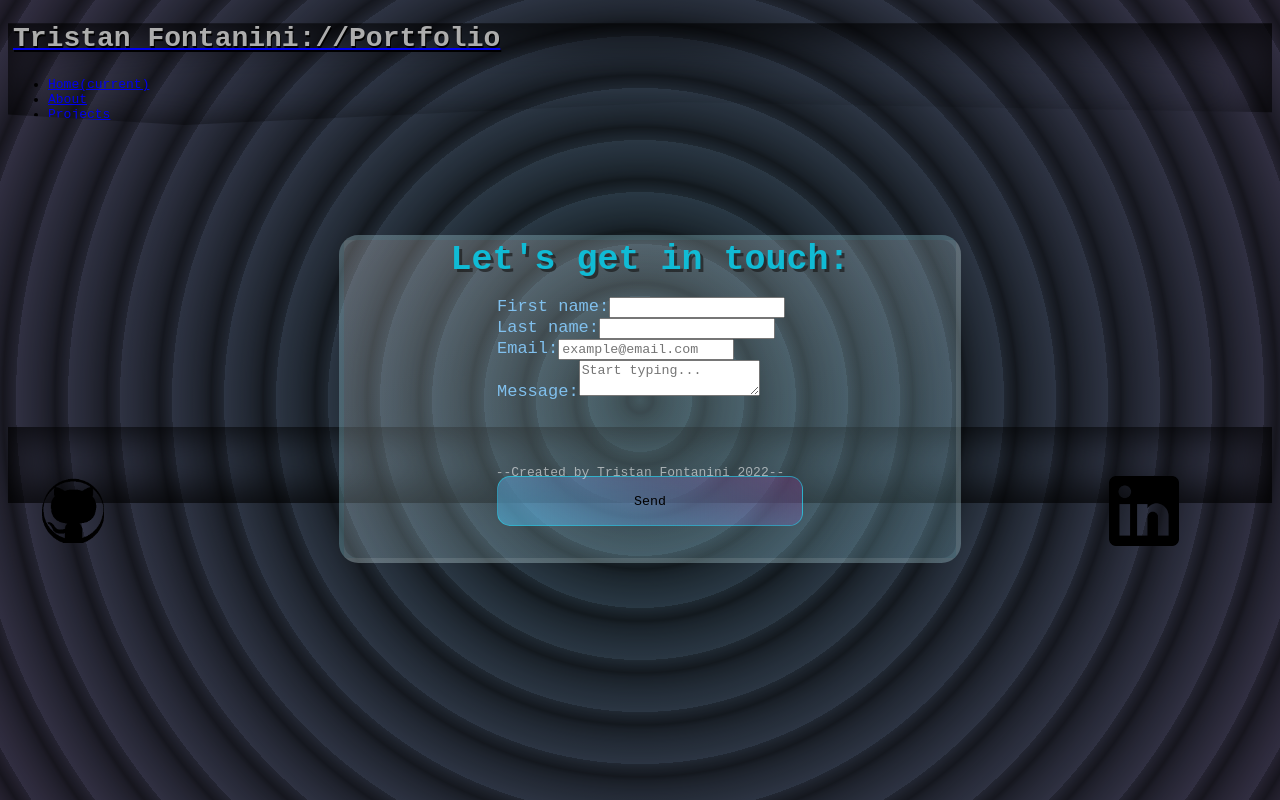
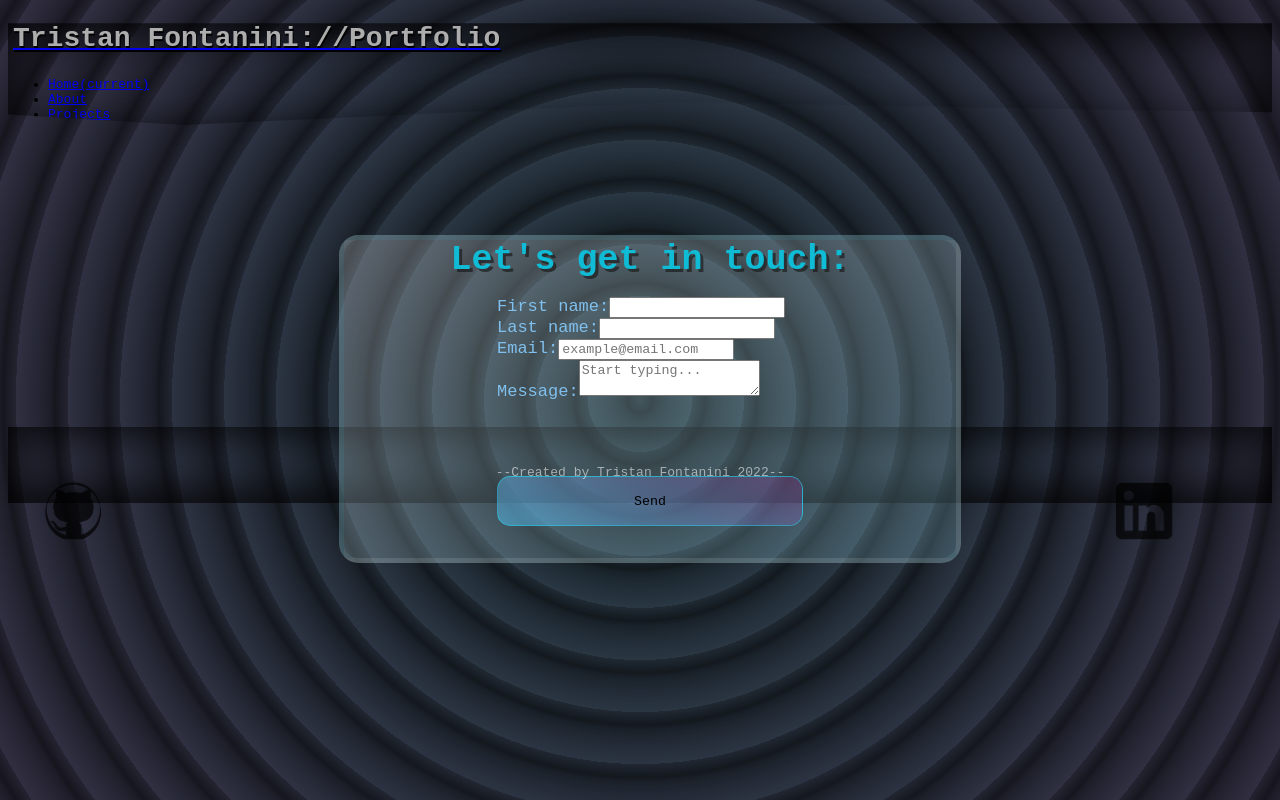
Before and after one commit to Twistedmouse/Tristan-Fontanini-Portfolio-in-React, a React (Create React App) app: page /contact in a window 1280 px wide. Shown: the top 800 px of the page. Built offline with nearby package versions, Linux system fonts and the light colour scheme; the HTML template or start-up script is replaced by a standard one.

Commit message:
updated css added comments for later

```diff
--- a/src/components/Contact.jsx
+++ b/src/components/Contact.jsx
@@ -16,6 +16,7 @@ function Contact() {
       )
       .then((res) => {
         console.log(res);
+        // add change class to send to say sent if sucessful
       })
       .catch((err) => console.log(err));
   }
@@ -63,6 +64,7 @@ function Contact() {
             <button type="submit" className="send">
               Send
             </button>
+            {/* add change class to send to say sent if sucessful */}
             <div className="githubContainer">
               <a
                 href="https://github.com/Twistedmouse"
--- a/src/style.css
+++ b/src/style.css
@@ -385,7 +385,7 @@ p {
 }
 .send:hover{
   color: rgb(151, 197, 229);
-  animation: sendSpin 3s ease 0s infinite normal none;
+  animation: sendSpin 0.5s  infinite normal none;
 }
 @keyframes sendSpin{
   0%{
@@ -398,7 +398,7 @@ p {
     background: linear-gradient(90deg,#54bdeac8 30%, #d627c7a5);
   }
   50%{
-    transform: scale(1.1);
+    transform: scale(1.05);
     background: linear-gradient(180deg,#54bdeac8 30%, #d627c7a5);
   }
   75%{
@@ -409,6 +409,7 @@ p {
     transform: scale(1);
     background: linear-gradient(360deg,#54bdeac8 30%, #d627c7a5);
   }
+  /* after grading coming back and re think button keyframes. its a bit strobey */
 }
 
 .githubContainer{
@@ -427,17 +428,34 @@ p {
   margin-left: 50%;
   height: 70px;
   filter:brightness(0);
+  opacity: 70%;
+  animation: logoGrowShrink 3s ease 2s infinite normal none;
 }
 .linkdInLogo{
   margin-right: 50%;
   height: 70px;
+  opacity: 70%;
+  animation: logoGrowShrink 3s ease-in-out 2s infinite normal none;
 }
 .gitHubLogo:hover{
-
   filter:brightness(50);
 }
 .linkdInLogo:hover{
   filter:invert()
+}
+
+
+
+@keyframes logoGrowShrink{
+  0%{
+    transform: scale(0.75);
+  }
+  50%{
+    transform: scale(1)
+  }
+  100%{
+    transform: scale(0.75);
+  }
 }
 
 
```
